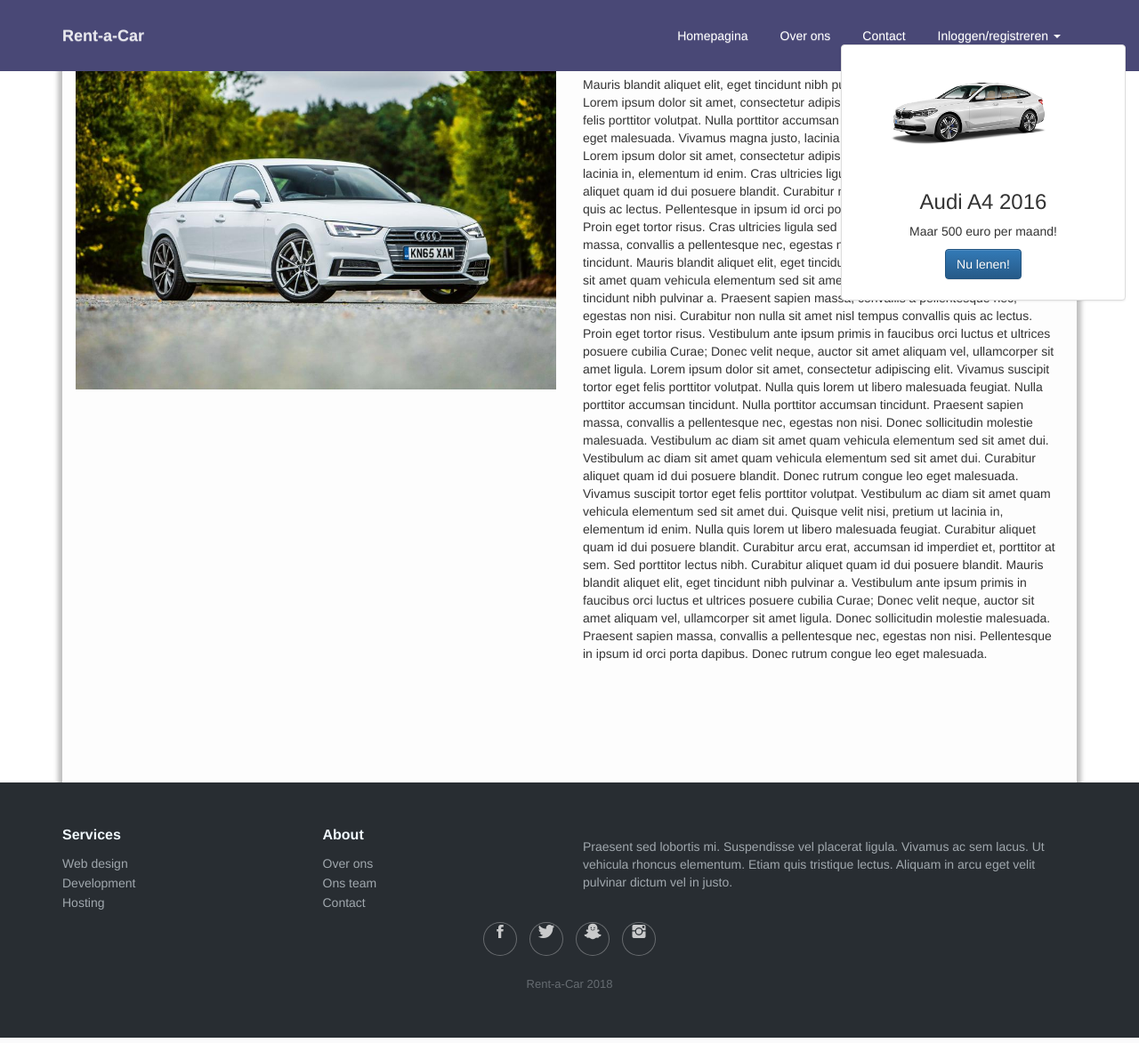
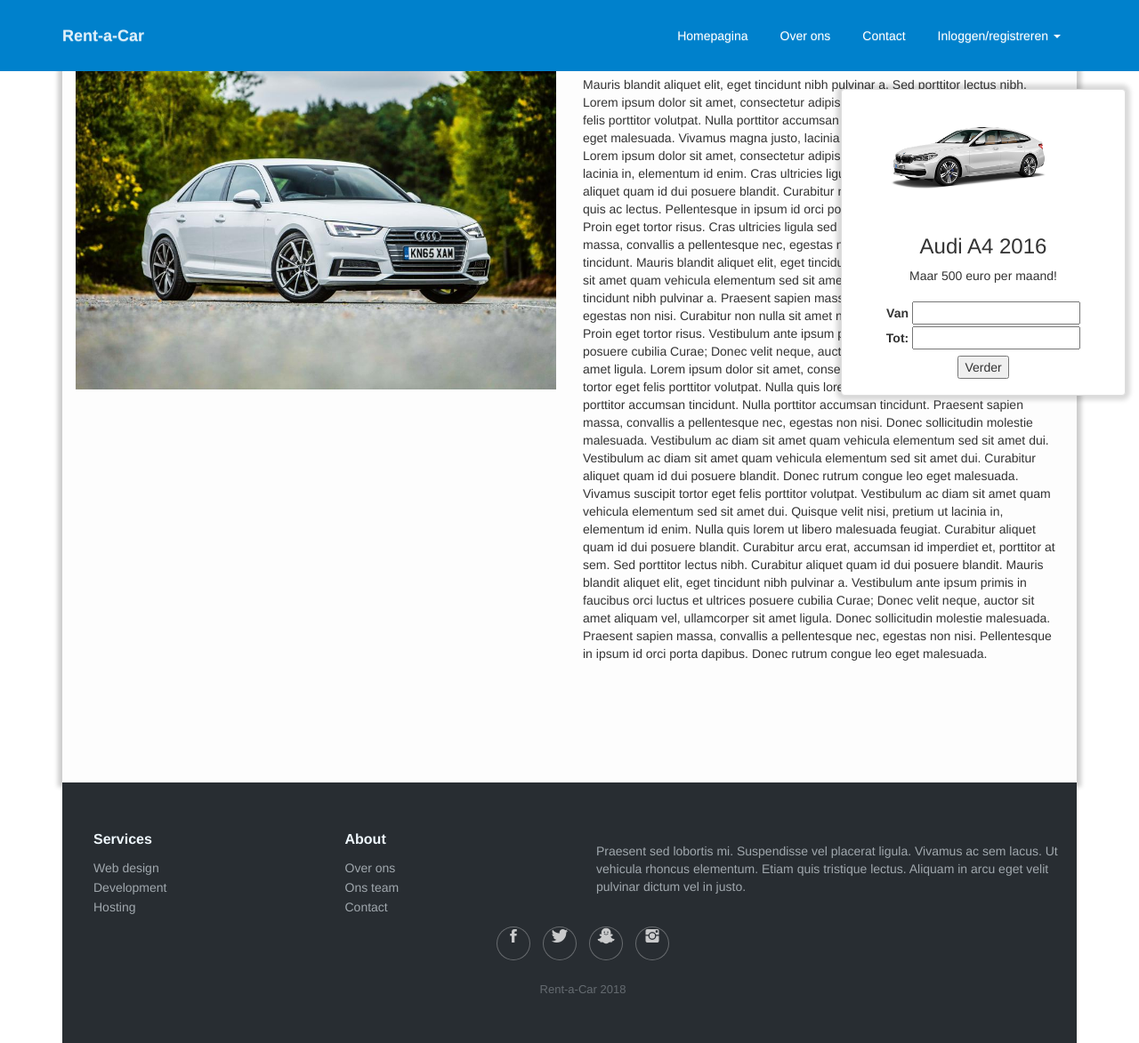
Before and after one commit to Niek99/Rent-a-Car, a PHP site: page /product.php in a window 1280 px wide. Shown: the whole page at 89% size. Run offline with PHP 8.4, Linux system fonts and the light colour scheme; some libraries are stand-ins or nearby versions; some web fonts are replaced.

Commit message:
halaladfsdf

```diff
--- a/assets/css/style.css
+++ b/assets/css/style.css
@@ -1,3 +1,18 @@
+.thumbnail{
+    text-align: center;
+    box-shadow: 0px 0px 5px 5px rgba(0,0,0,0.15);
+}
+.btn{
+    background-color: #0081cc!important;
+}
+.row{
+    padding: 20px !important;
+    padding-top: 5px !important;
+    padding-bottom: 1px !important;
+}
+.col-sm-3{
+    padding: 5px;
+}
 .car{
     width: 100%;
     height: 100%;
@@ -67,7 +82,7 @@
     }
     .lenen_box{
         position: fixed;
-        top: 50px;
+        top: 100px;
         right: 0px;
         min-width: 350px;
     }
@@ -112,6 +127,6 @@
         width: 100%;
         height: 100%;
         background-color: #fdfdfd;
-        box-shadow: 0px 0px 5px 5px rgba(0,0,0,0.25);
+        box-shadow: 0px 0px 5px 5px rgba(0,0,0,0.20);
     }
 }
--- a/includes/head.php
+++ b/includes/head.php
@@ -7,4 +7,8 @@
     <link rel="stylesheet" href="assets/fonts/ionicons.min.css">
     <link rel="stylesheet" href="assets/css/styles.min.css">
     <link rel="stylesheet" href="assets/css/style.css">
+    <link rel="stylesheet" href="//code.jquery.com/ui/1.12.1/themes/base/jquery-ui.css">
+    <link rel="stylesheet" href="/resources/demos/style.css">
+    <script src="https://code.jquery.com/jquery-1.12.4.js"></script>
+    <script src="https://code.jquery.com/ui/1.12.1/jquery-ui.js"></script>
 </head>
--- a/includes/header.php
+++ b/includes/header.php
@@ -8,7 +8,7 @@
     <link rel="stylesheet" href="assets/css/dropdown.css">
 </head>
 <div>
-    <nav class="navbar navbar-default navigation-clean" style="background-color:rgb(73,72,118);">
+    <nav class="navbar navbar-default navigation-clean" style="background-color: #0081cc;">
         <div class="container">
             <div class="navbar-header"><a class="navbar-brand navbar-link" href="index.php" style="color:rgba(255,255,255,0.843137);">Rent-a-Car</a>
                 <button class="navbar-toggle collapsed" data-toggle="collapse" data-target="#navcol-1"><span class="sr-only">Toggle navigation</span><span class="icon-bar"></span><span class="icon-bar"></span><span class="icon-bar"></span></button>
--- a/index.php
+++ b/index.php
@@ -5,7 +5,8 @@
         include "includes/header.php";
         include "includes/slider.php";
     ?>
-        <div class="container">
+    <div class="container">
+        <div class="container1">
             <div class="row">
                 <div class="col-sm-3 col-md-3">
                     <div  class="thumbnail">
@@ -49,6 +50,7 @@
                 </div>
             </div>
         </div>
+        </div>
 
     <?php
         include "includes/footer.php";
--- a/product.php
+++ b/product.php
@@ -2,6 +2,40 @@
     include "includes/header.php";
     include "includes/head.php";
 ?>
+<script>
+    $( function() {
+        var dateFormat = "mm/dd/yy",
+            from = $( "#from" )
+                .datepicker({
+                    defaultDate: "+1w",
+                    changeMonth: true,
+                    numberOfMonths: 3
+                })
+                .on( "change", function() {
+                    to.datepicker( "option", "minDate", getDate( this ) );
+                }),
+            to = $( "#to" ).datepicker({
+                defaultDate: "+1w",
+                changeMonth: true,
+                numberOfMonths: 3
+            })
+                .on( "change", function() {
+                    from.datepicker( "option", "maxDate", getDate( this ) );
+                });
+
+        function getDate( element ) {
+            var date;
+            try {
+                date = $.datepicker.parseDate( dateFormat, element.value );
+            } catch( error ) {
+                date = null;
+            }
+
+            return date;
+        }
+    } );
+</script>
+
 <html>
     <body>
         <div class="container">
@@ -25,10 +59,15 @@
                             <div class="caption" style="text-align: center">
                                 <h3>Audi A4 2016</h3>
                                 <p>Maar 500 euro per maand!</p>
-                                <p><a href="#" class="btn btn-primary" role="button">Nu lenen!</a></p>
                             </div>
+                            <form>
+                                <label for="from">Van</label>
+                                <input type="text" id="from" name="from"><br>
+                                <label for="to">Tot:</label>
+                                <input type="text" id="to" name="to"><br>
+                                <button style="margin-top: 5px;" type="submit">Verder</button>
+                            </form>
                         </div>
-                    </div>
                 </div>
             </div>
         </div>
```
Also changed, not shown: contact.php (+9 -0 lines).
